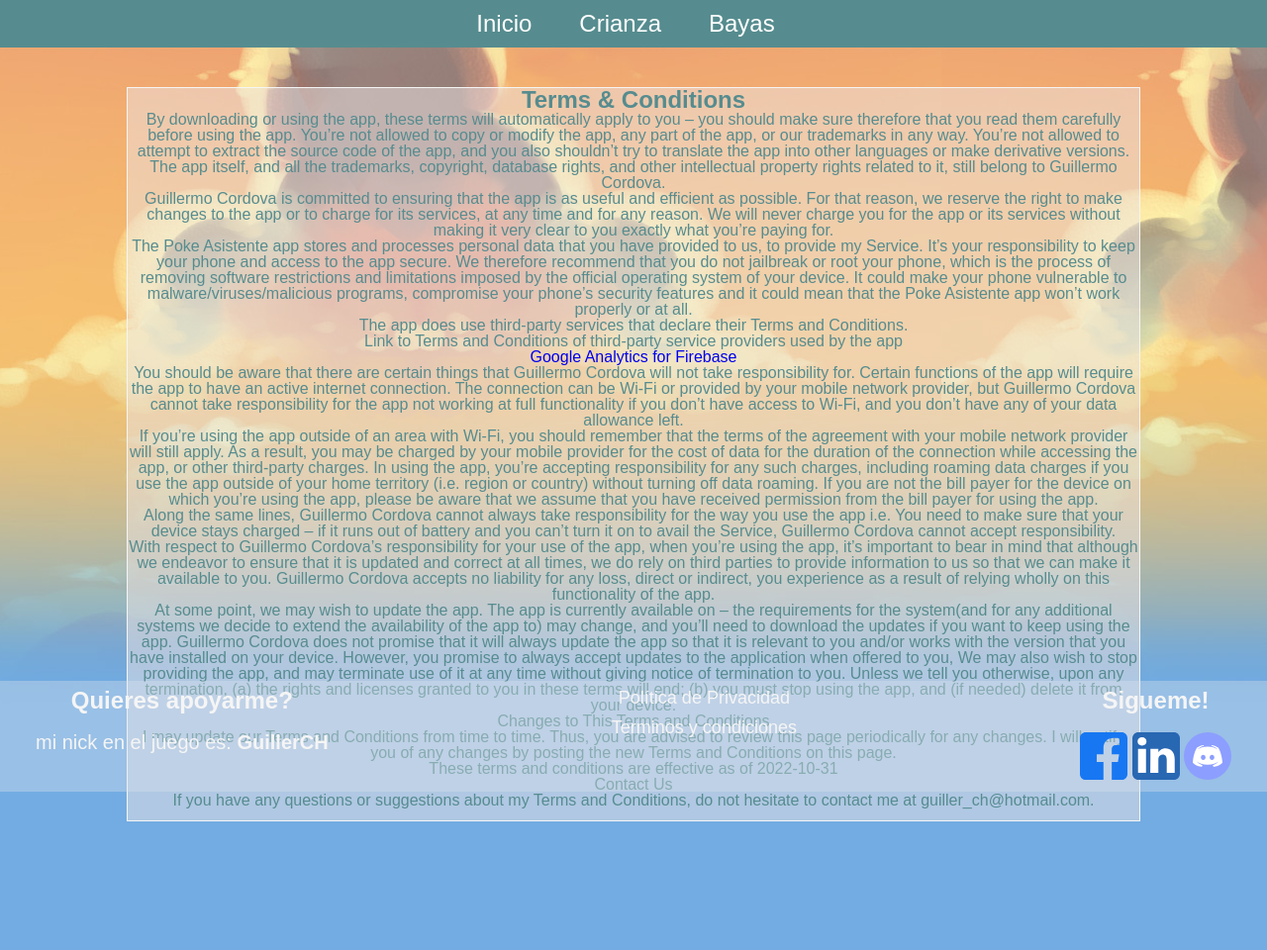
After one commit to guillerch/economia-pokemmo, a Django app: page /terminos/ in a window 1280 px wide. The commit adds this page. Shown: the whole page at 99% size. Run offline with Django 4.2, Linux system fonts and the light colour scheme.

Commit message:
agregados los terminos y condiciones

```diff
--- a/economiaPokemmo/apps/crianza/urls.py
+++ b/economiaPokemmo/apps/crianza/urls.py
@@ -4,4 +4,6 @@ from . import views
 urlpatterns = [
     path('', views.index,name='index'),
     path('crianza/', views.crianza,name='crianza'),
+    path('politicas/', views.politicas,name='politicas'),
+    path('terminos/', views.terminos,name='terminos'),
     ]
--- a/economiaPokemmo/apps/crianza/views.py
+++ b/economiaPokemmo/apps/crianza/views.py
@@ -5,6 +5,11 @@ from .models import Pokemon
 
 def index(request):
     return render(request, 'index.html')
+
+def politicas(request):
+    return render(request, 'politicas.html')
+def terminos(request):
+    return render(request, 'terminos.html')
 
 def crianza(request):
 
--- a/economiaPokemmo/static/css/styles.css
+++ b/economiaPokemmo/static/css/styles.css
@@ -55,16 +55,6 @@ body {
   background: url(/static/img/bg_02.png) repeat-x left -180px #73ace2;
   text-align: center;
   width: 100vw;
-}
-@media (min-width: 764px) {
-  body {
-    width: 96vw;
-  }
-}
-@media (min-width: 1024px) {
-  body {
-    width: 98vw;
-  }
 }
 
 .desk-menu {
@@ -536,12 +526,12 @@ body {
   height: auto;
 }
 .footer_left__title {
-  font-size: 1.25rem;
+  font-size: 1.125rem;
   font-weight: bold;
 }
 .footer_left__description {
   margin-top: 1.25rem;
-  font-size: 1rem;
+  font-size: 0.875rem;
 }
 @media (min-width: 764px) {
   .footer_left__title {
@@ -549,6 +539,29 @@ body {
   }
   .footer_left__description {
     font-size: 1.25rem;
+  }
+}
+
+.footer_mid {
+  display: flex;
+  align-items: center;
+  justify-content: center;
+  flex-direction: column;
+  height: auto;
+  margin-left: auto;
+}
+.footer_mid--link {
+  color: whitesmoke;
+  margin-bottom: 0.75rem;
+  font-size: 0.75rem;
+}
+@media (min-width: 764px) {
+  .footer_mid--link {
+    font-size: 1.125rem;
+  }
+  .footer_mid--link:hover {
+    font-size: 1.25rem;
+    transition: 300ms;
   }
 }
 
@@ -572,6 +585,28 @@ body {
   }
 }
 
+.rules {
+  align-items: center;
+  margin-top: 5.5rem;
+  margin-bottom: 8.125rem;
+  padding-bottom: 0.75rem;
+  color: #568c8f;
+  background-color: rgba(238, 230, 230, 0.5);
+  border: 1px solid whitesmoke;
+  width: 98vw;
+}
+@media (min-width: 819px) {
+  .rules {
+    width: 80vw;
+  }
+}
+.rules__title {
+  color: #568c8f;
+  font-size: 1.5rem;
+  font-weight: bold;
+  padding-bottom: 0.5rem;
+}
+
 .high-light {
   font-weight: bold;
 }
--- a/economiaPokemmo/static/scss/partials/_footer.scss
+++ b/economiaPokemmo/static/scss/partials/_footer.scss
@@ -23,12 +23,12 @@
     height: auto;
 
     &__title{
-        font-size: mixinsfunc.pixels-rem(20);
+        font-size: mixinsfunc.pixels-rem(18);
         font-weight: bold;
     }
     &__description{
         margin-top: mixinsfunc.pixels-rem(20);
-        font-size: mixinsfunc.pixels-rem(16);
+        font-size: mixinsfunc.pixels-rem(14);
     }
     @media (min-width:764px) {
         &__title{
@@ -39,6 +39,27 @@
         }
     }
 }
+
+.footer_mid{
+    @include mixinsfunc.flexbox(center);
+    flex-direction: column;
+    height: auto;
+    margin-left: auto;
+    &--link{
+        color: vars.$white;
+        margin-bottom: mixinsfunc.pixels-rem(12);
+        font-size: mixinsfunc.pixels-rem(12);
+        @media (min-width:764px) {
+            font-size: mixinsfunc.pixels-rem(18);
+
+            &:hover{
+                font-size: mixinsfunc.pixels-rem(20);
+                transition: 300ms;
+            }
+        }
+    }
+}
+
 .footer_right{
     margin-left: auto;
 
--- a/economiaPokemmo/static/scss/partials/_layout.scss
+++ b/economiaPokemmo/static/scss/partials/_layout.scss
@@ -7,10 +7,4 @@ body{
     background: url(/static/img/bg_02.png) repeat-x left -180px vars.$light-blue;
     text-align: center;
     width: 100vw;
-    @media (min-width:764px) {
-        width: 96vw;
-    }
-    @media (min-width:1024px) {
-        width: 98vw;
-    }
 }
--- /dev/null
+++ b/economiaPokemmo/static/scss/partials/_rules.scss
@@ -0,0 +1,21 @@
+@use 'mixinsfunc';
+@use 'vars';
+
+.rules{
+    align-items: center;
+    margin-top: mixinsfunc.pixels-rem(88);
+    margin-bottom: mixinsfunc.pixels-rem(130);
+    padding-bottom: mixinsfunc.pixels-rem(12);
+    color: vars.$dark-blue;
+    background-color: vars.$transparent;
+    border: 1px solid vars.$white;
+    width: 98vw;
+    @media (min-width:819px) {
+        width: 80vw;
+    }
+
+    &__title{
+        @include mixinsfunc.title;
+
+    }
+}
--- a/economiaPokemmo/static/scss/styles.scss
+++ b/economiaPokemmo/static/scss/styles.scss
@@ -5,6 +5,7 @@
 @use 'partials/breed';
 @use 'partials/berry';
 @use 'partials/footer';
+@use 'partials/rules';
 @use 'partials/mixinsfunc';
 
 .high-light{
--- a/economiaPokemmo/templates/layout.html
+++ b/economiaPokemmo/templates/layout.html
@@ -14,7 +14,6 @@
     {% endblock head %}
     <link href= "{% static 'css/styles.css' %}" rel="stylesheet" type="text/css" />
     <link rel="shortcut icon" href="{% static 'img/icono.ico' %}" type="image/x-icon" />
-
 
     <!-- Google tag (gtag.js) -->
     <script async src="https://www.googletagmanager.com/gtag/js?id=G-49QFYSGDJD"></script>
@@ -56,6 +55,15 @@
                 <p class="footer_left__description"> mi nick en el juego es: <spam class="high-light">GuillerCH</spam></p>
             </div>
 
+            <div class="footer_mid">
+                <a href="{% url 'politicas' %}" class="footer_mid--link" title="Política de Privacidad">
+                    Política de Privacidad
+                </a>
+                <a href="{% url 'terminos' %}" class="footer_mid--link" title="Terminos y condiciones">
+                    Terminos y condiciones
+                </a>
+            </div>
+
             <div class="footer_right">
                 <h3 class="footer_right__title">Sigueme!</h3>
                 <p class="footer_right__description">
@@ -70,7 +78,6 @@
                         </a>
                 </p>
             </div>
-
     </section>
     </footer>
 
--- /dev/null
+++ b/economiaPokemmo/templates/terminos.html
@@ -0,0 +1,109 @@
+{% extends 'layout.html' %}
+{% block head %}
+    <title>Terms &amp; Conditions</title>
+{% endblock head %}
+{% block content %}
+    <main class="rules">
+        <strong class="rules__title">Terms &amp; Conditions</strong> <p>
+            By downloading or using the app, these terms will
+            automatically apply to you – you should make sure therefore
+            that you read them carefully before using the app. You’re not
+            allowed to copy or modify the app, any part of the app, or
+            our trademarks in any way. You’re not allowed to attempt to
+            extract the source code of the app, and you also shouldn’t try
+            to translate the app into other languages or make derivative
+            versions. The app itself, and all the trademarks, copyright,
+            database rights, and other intellectual property rights related
+            to it, still belong to Guillermo Cordova.
+        </p> <p>
+            Guillermo Cordova is committed to ensuring that the app is
+            as useful and efficient as possible. For that reason, we
+            reserve the right to make changes to the app or to charge for
+            its services, at any time and for any reason. We will never
+            charge you for the app or its services without making it very
+            clear to you exactly what you’re paying for.
+        </p> <p>
+            The Poke Asistente app stores and processes personal data that
+            you have provided to us, to provide my
+            Service. It’s your responsibility to keep your phone and
+            access to the app secure. We therefore recommend that you do
+            not jailbreak or root your phone, which is the process of
+            removing software restrictions and limitations imposed by the
+            official operating system of your device. It could make your
+            phone vulnerable to malware/viruses/malicious programs,
+            compromise your phone’s security features and it could mean
+            that the Poke Asistente app won’t work properly or at all.
+        </p> <div><p>
+            The app does use third-party services that declare their
+            Terms and Conditions.
+            </p> <p>
+            Link to Terms and Conditions of third-party service
+            providers used by the app
+            </p> <ul><!----><!----><li><a href="https://firebase.google.com/terms/analytics" target="_blank" rel="noopener noreferrer">Google Analytics for Firebase</a></li><!----><!----><!----><!----><!----><!----><!----><!----><!----><!----><!----><!----><!----><!----><!----><!----><!----><!----><!----><!----><!----><!----><!----><!----><!----></ul></div> <p>
+            You should be aware that there are certain things that
+            Guillermo Cordova will not take responsibility for. Certain
+            functions of the app will require the app to have an active
+            internet connection. The connection can be Wi-Fi or provided
+            by your mobile network provider, but Guillermo Cordova
+            cannot take responsibility for the app not working at full
+            functionality if you don’t have access to Wi-Fi, and you don’t
+            have any of your data allowance left.
+        </p> <p></p> <p>
+            If you’re using the app outside of an area with Wi-Fi, you
+            should remember that the terms of the agreement with your
+            mobile network provider will still apply. As a result, you may
+            be charged by your mobile provider for the cost of data for
+            the duration of the connection while accessing the app, or
+            other third-party charges. In using the app, you’re accepting
+            responsibility for any such charges, including roaming data
+            charges if you use the app outside of your home territory
+            (i.e. region or country) without turning off data roaming. If
+            you are not the bill payer for the device on which you’re
+            using the app, please be aware that we assume that you have
+            received permission from the bill payer for using the app.
+        </p> <p>
+            Along the same lines, Guillermo Cordova cannot always take
+            responsibility for the way you use the app i.e. You need to
+            make sure that your device stays charged – if it runs out of
+            battery and you can’t turn it on to avail the Service,
+            Guillermo Cordova cannot accept responsibility.
+        </p> <p>
+            With respect to Guillermo Cordova’s responsibility for your
+            use of the app, when you’re using the app, it’s important to
+            bear in mind that although we endeavor to ensure that it is
+            updated and correct at all times, we do rely on third parties
+            to provide information to us so that we can make it available
+            to you. Guillermo Cordova accepts no liability for any
+            loss, direct or indirect, you experience as a result of
+            relying wholly on this functionality of the app.
+        </p> <p>
+            At some point, we may wish to update the app. The app is
+            currently available on  – the requirements for the
+            system(and for any additional systems we
+            decide to extend the availability of the app to) may change,
+            and you’ll need to download the updates if you want to keep
+            using the app. Guillermo Cordova does not promise that it
+            will always update the app so that it is relevant to you
+            and/or works with the  version that you have
+            installed on your device. However, you promise to always
+            accept updates to the application when offered to you, We may
+            also wish to stop providing the app, and may terminate use of
+            it at any time without giving notice of termination to you.
+            Unless we tell you otherwise, upon any termination, (a) the
+            rights and licenses granted to you in these terms will end;
+            (b) you must stop using the app, and (if needed) delete it
+            from your device.
+        </p> <p><strong>Changes to This Terms and Conditions</strong></p> <p>
+            I may update our Terms and Conditions
+            from time to time. Thus, you are advised to review this page
+            periodically for any changes. I will
+            notify you of any changes by posting the new Terms and
+            Conditions on this page.
+        </p> <p>
+            These terms and conditions are effective as of 2022-10-31
+        </p> <p><strong>Contact Us</strong></p> <p>
+            If you have any questions or suggestions about my
+            Terms and Conditions, do not hesitate to contact me
+            at guiller_ch@hotmail.com.
+    </main>
+{% endblock content %}
```
Also changed, not shown: economiaPokemmo/templates/politicas.html (added, +105 -0 lines), economiaPokemmo/templates/about.html (added), 1 other file.
